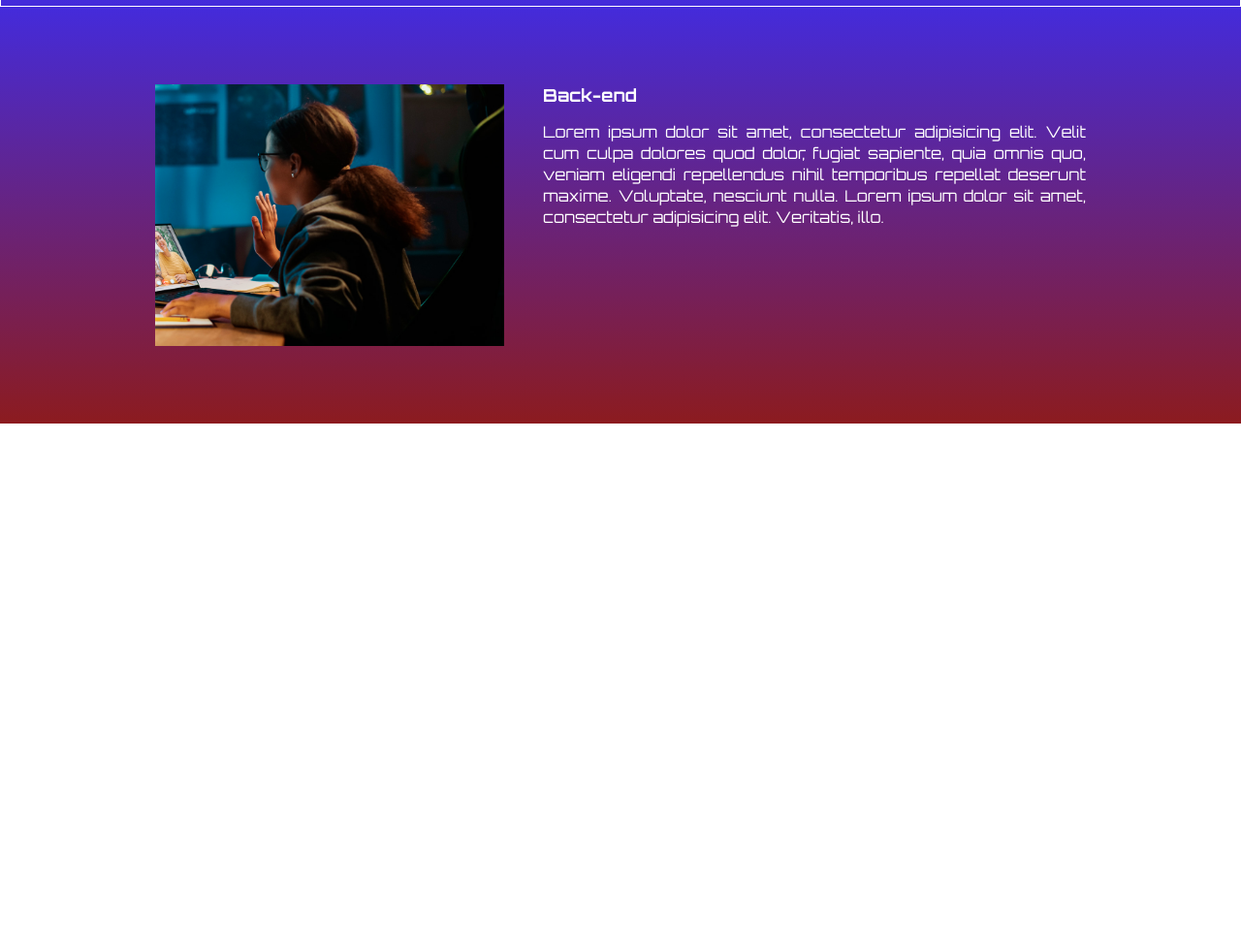
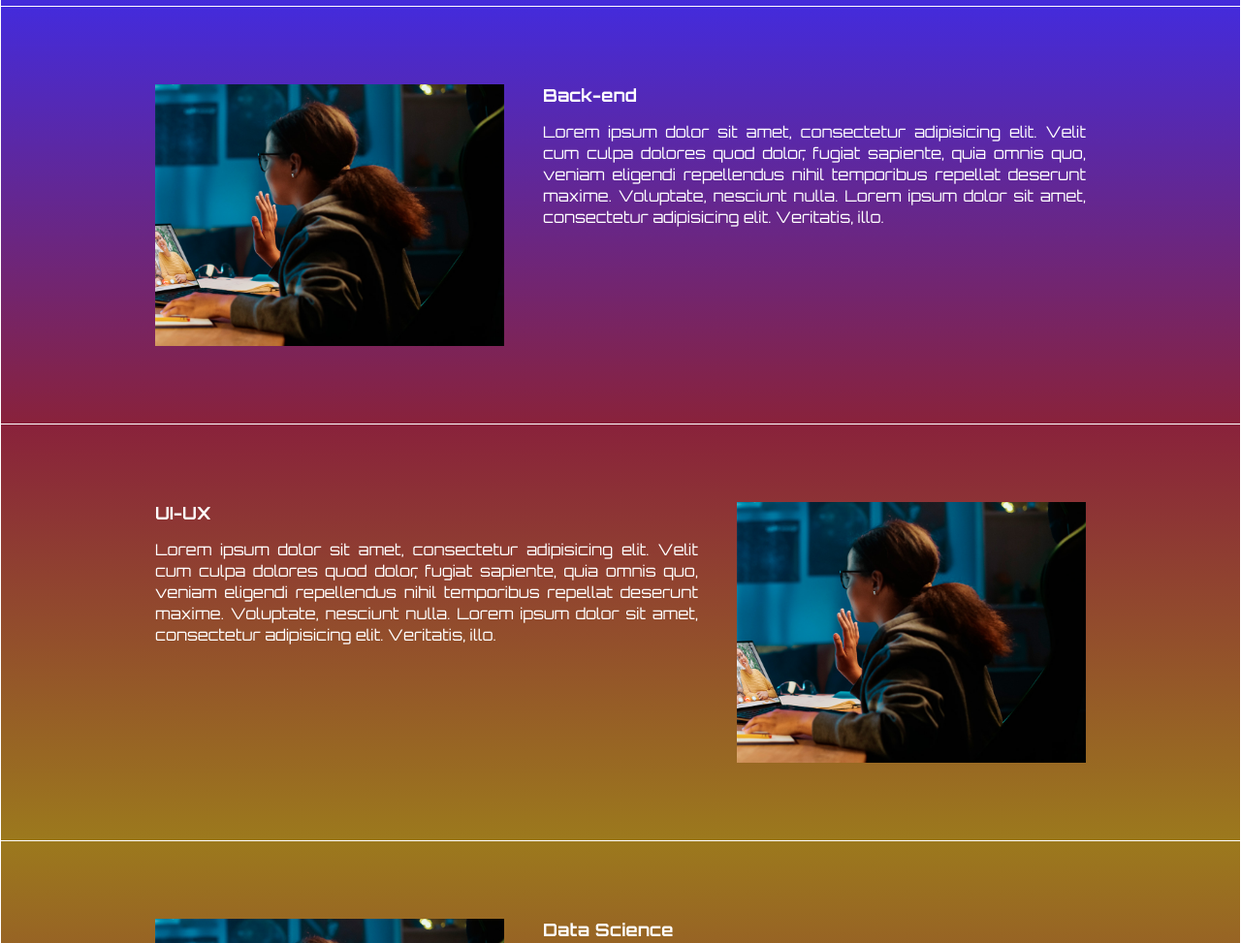
Before and after one commit to Nilson-Nascimento/landing_page_ebac, a website built with Parcel: page src/index.html in a window 1280 px wide. Shown: the part 1000-1973 px from the top of the page at 97% size. Before the commit the page ends 1437 px from the top, so only its background shows below. Built offline with nearby package versions, Linux system fonts and the light colour scheme.

Commit message:
Create Section animations

```diff
--- a/src/index.html
+++ b/src/index.html
@@ -8,6 +8,7 @@
     <link rel="preconnect" href="https://fonts.googleapis.com">
     <link rel="preconnect" href="https://fonts.gstatic.com" crossorigin>
     <link href="https://fonts.googleapis.com/css2?family=Orbitron:wght@400..900&family=Roboto:ital,wght@0,100..900;1,100..900&display=swap" rel="stylesheet">
+    <link href="https://unpkg.com/aos@2.3.1/dist/aos.css" rel="stylesheet">
 
     <link rel="stylesheet" href="./styles/main.scss">
 </head>
@@ -39,26 +40,48 @@
 
         </div>
     </header>
-<!-- Event -->
+<!-- Event Font-End-->
     <section class="event">
         <div class="container">
-            <div class="event__details">
+            <div class="event__details" data-aos="fade-left" data-aos-offset="300">
                 <h2 class="event__details__title">Front-end</h2>
                 <p class="event__details__description">Lorem ipsum dolor sit amet, consectetur adipisicing elit. Velit cum culpa dolores quod dolor, fugiat sapiente, quia omnis quo, veniam eligendi repellendus nihil temporibus repellat deserunt maxime. Voluptate, nesciunt nulla. Lorem ipsum dolor sit amet, consectetur adipisicing elit. Veritatis, illo.</p>
             </div>
-            <img class="event__image" src="./images/frontend.png" alt="Front-end">
+            <img class="event__image" src="./images/frontend.png" alt="Front-end" data-aos="fade-right" data-aos-offset="200">
+        </div>
+    </section>
+<!-- Event Back-end -->
+    <section class="event event--backend event--image-left">
+        <div class="container">
+            <div class="event__details" data-aos="fade-right">
+                <h2 class="event__details__title">Back-end</h2>
+                <p class="event__details__description">Lorem ipsum dolor sit amet, consectetur adipisicing elit. Velit cum culpa dolores quod dolor, fugiat sapiente, quia omnis quo, veniam eligendi repellendus nihil temporibus repellat deserunt maxime. Voluptate, nesciunt nulla. Lorem ipsum dolor sit amet, consectetur adipisicing elit. Veritatis, illo.</p>
+            </div>
+            <img class="event__image" src="./images/backend.png" alt="Back-end" data-aos="fade-left">
+        </div>
+    </section>
+<!-- Event UI-UX -->
+    <section class="event event--ui-ux">
+        <div class="container">
+            <div class="event__details" data-aos="fade-left">
+                <h2 class="event__details__title">UI-UX</h2>
+                <p class="event__details__description">Lorem ipsum dolor sit amet, consectetur adipisicing elit. Velit cum culpa dolores quod dolor, fugiat sapiente, quia omnis quo, veniam eligendi repellendus nihil temporibus repellat deserunt maxime. Voluptate, nesciunt nulla. Lorem ipsum dolor sit amet, consectetur adipisicing elit. Veritatis, illo.</p>
+            </div>
+            <img class="event__image" src="./images/backend.png" alt="Back-end" data-aos="fade-right" data-aos-offset="300">
         </div>
     </section>
 <!--  -->
-    <section class="event">
+    <section class="event event--data-science event--image-left">
         <div class="container">
-            <div class="event__details">
-                <h2 class="event__details__title">Back-end</h2>
+            <div class="event__details" data-aos="fade-right">
+                <h2 class="event__details__title">Data Science</h2>
                 <p class="event__details__description">Lorem ipsum dolor sit amet, consectetur adipisicing elit. Velit cum culpa dolores quod dolor, fugiat sapiente, quia omnis quo, veniam eligendi repellendus nihil temporibus repellat deserunt maxime. Voluptate, nesciunt nulla. Lorem ipsum dolor sit amet, consectetur adipisicing elit. Veritatis, illo.</p>
             </div>
-            <img class="event__image" src="./images/backend.png" alt="Back-end">
+            <img class="event__image" src="./images/backend.png" alt="Back-end" data-aos="fade-left">
         </div>
     </section>
+
+    <script src="https://unpkg.com/aos@2.3.1/dist/aos.js"></script>
     <script src="./script/main.js"></script>
 </body>
 </html>
--- a/src/script/main.js
+++ b/src/script/main.js
@@ -2,6 +2,8 @@
 const carregamento = window.onload = function(){
     console.log("Olá Parcel")
     console.log(carregamento)
+
+    AOS.init();
 
 }
 
--- a/src/styles/_event.scss
+++ b/src/styles/_event.scss
@@ -9,14 +9,42 @@
 
     // background-color: red;
 
+    &--frontend{
+        background-image: linear-gradient(variaveis.$blue1, variaveis.$blue2);
+    }
+
+    &--backend{
+        background-image: linear-gradient(variaveis.$blue2, variaveis.$pink);
+    }
+
+    &--ui-ux{
+        background-image: linear-gradient(variaveis.$pink, variaveis.$yellow);
+    }
+
+    &--data-science{
+        background-image: linear-gradient(variaveis.$yellow, variaveis.$pink);
+    }
+
+    &--image-left{
+
+        .event__details{
+            // margin-left: 40px;
+            // margin-right: 0;
+        }
+        .container{
+            flex-direction: row-reverse;
+        }
+    }
+
     .container{
+        gap: 40px;
         display: flex;
         // flex-direction: row-reverse;
     }
 
     &__details{
         color: variaveis.$textColor-Sec;
-        margin-right: 40px;
+        // margin-right: 40px;
         // background-color: aqua;
 
         &__title{
@@ -55,23 +83,23 @@
 
 }
 
-.event:nth-child(3){
-    background-image: linear-gradient(#442bdb, #8c1b1f);
-    border: none;
+// .event:nth-child(3), .event:nth-child(5){
+//     // background-image: linear-gradient(#442bdb, #8c1b1f);
+//     border: none;
 
-    .event__details{
-        margin-left: 40px;
-        margin-right: 0;
-    }
-    .container{
-        flex-direction: row-reverse;
+//     .event__details{
+//         margin-left: 40px;
+//         margin-right: 0;
+//     }
+//     .container{
+//         flex-direction: row-reverse;
 
 
-    }
+//     }
 
-    @media (max-width: variaveis.$mobile){
-        .event__details{
-        margin-left: 0;
-        }
-    }
-}
+//     @media (max-width: variaveis.$mobile){
+//         .event__details{
+//         margin-left: 0;
+//         }
+//     }
+// }
--- a/src/styles/_variaveis.scss
+++ b/src/styles/_variaveis.scss
@@ -16,3 +16,9 @@ $textColor-Sec:#000;
 $fontSize--desk:40px;
 $fontSize--table:24px;
 $fontSize--mobile:16px;
+
+// Gradiente Color
+$blue1:#1b6ca7;
+$blue2:#442bdb;
+$pink:#89223b;
+$yellow:#9c791d;
```
Also changed, not shown: dist/index.html, dist/script/main.js, dist/styles/main.css, 4 other files.
